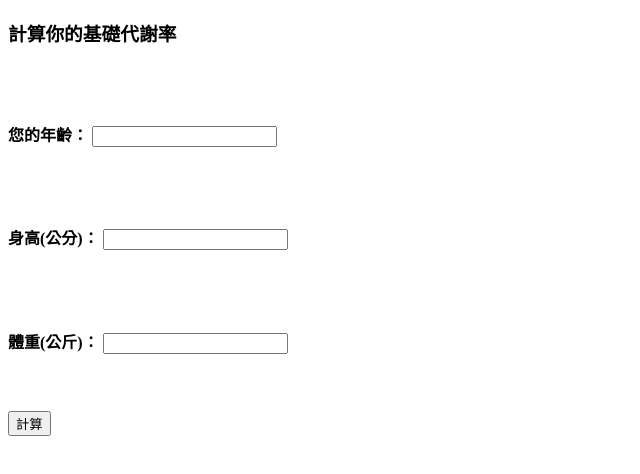
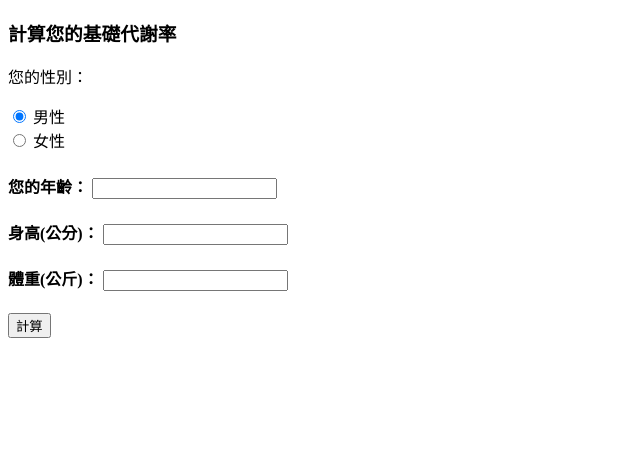
Before and after one commit to shihtingsun/shihtingsun.github.io, a plain HTML site: page index.html in a window 1280 px wide. Shown: the whole page, without its empty margins (0-640 px from the left). Drawn offline with Linux system fonts and the light colour scheme.

Commit message:
first final

```diff
--- a/index.html
+++ b/index.html
@@ -3,38 +3,30 @@
 <head><meta name="viewport" content="width=device-width, initial-scale=1.0"></head>
     <body>
         <div class="container">
-            <h3>計算你的基礎代謝率</h3>
-            <br><br>
-            <h4><div>您的年齡： <input type="text" class="age" ></div></h4>
-            <br><br>
-            <h4><div>身高(公分)： <input type="text" class="height" ></div></h4>
-            <br><br>
-            <h4><div>體重(公斤)： <input type="text" class="weight" ></div></h4>
-            <br><br>
-            <div class="end"><input type="submit" value="計算"></div>
-            <!-- <div class="end"><input type="submit" value="計算" onclick="onbmr()"></div> -->
-            <br><br>
-            <p><span class="printbmi"></span></p>
+            <h3>計算您的基礎代謝率</h3>
+            <p>您的性別：</p>
+            <input type="radio" id="men" name="gender" value="men" checked>
+            <label for="men">男性</label><br>
+            <input type="radio" id="women" name="gender" value="women">
+            <label for="women">女性</label><br>
+            <h4><div>您的年齡： <input type="text" id="age" ></div></h4>
+            <h4><div>身高(公分)： <input type="text" id="height" ></div></h4>
+            <h4><div>體重(公斤)： <input type="text" id="weight" ></div></h4>
+            <h4><div><input type="button" value="計算" onclick="calculateBMR()"></div></h4>
+            <h4><div id="result"></div></h4>
         </div>
-        <script type="text/javacript">
-            var hv;
-            var wv;
-            var hegh = document.getElementsByClassName('height')[0];
-            var wegh = document.getElementsByClassName('weight')[0];
-            var print0 = document.getElementsByClassName('printmbi')[0];
+        <script>
+            function calculateBMR() {
+                var height = parseFloat(document.getElementById("height").value);
+                var weight = parseFloat(document.getElementById("weight").value);
+                var age = document.getElementById("age").value;
 
-            hegh.onchange = function(){
-                hv = this.value
-            }
-            wegh.onchange = function(){
-                wv = this.value
-            }
-            function onbmr(){
-                var bmi = wv/((hv/200)**2);
-                if (hv>0 && wv>0){
-                    print0.innerHTML = '您的基礎代謝率為：' + bmi.toFixed(0);
+                if (document.getElementById('men').checked) {
+                    var rmr = (10*weight)+(6.25*height)-(5*age)+5;
+                    document.getElementById("result").innerHTML = "您的基礎代謝率為：" + rmr.toFixed(0);
                 }else{
-                    print0.innerHTML = "體重或身高不可為零";
+                    var rmr = (10*weight)+(6.25*height)-(5*age)-161;
+                    document.getElementById("result").innerHTML = "您的基礎代謝率為：" + rmr.toFixed(0);
                 }
             }
         </script>
```
